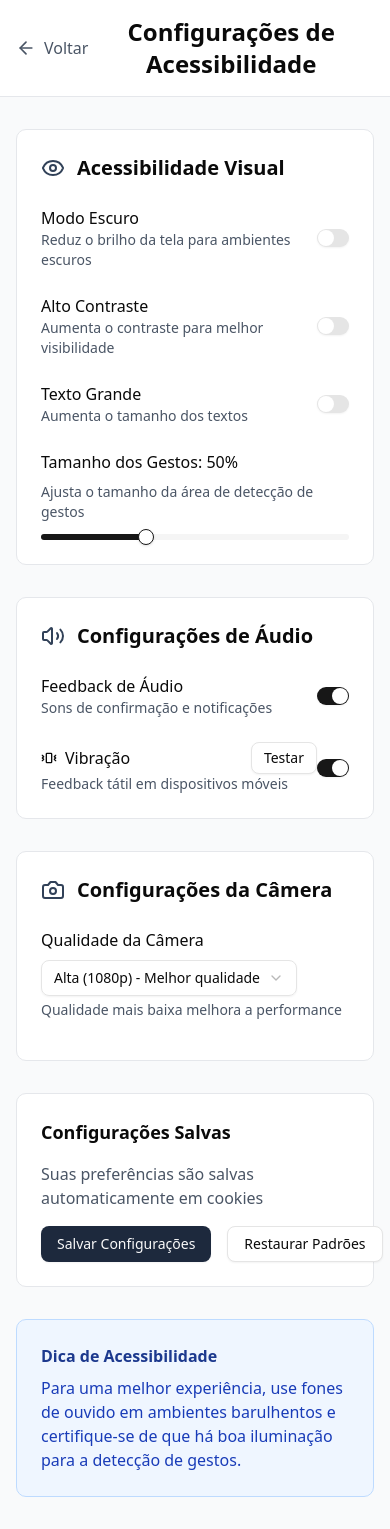
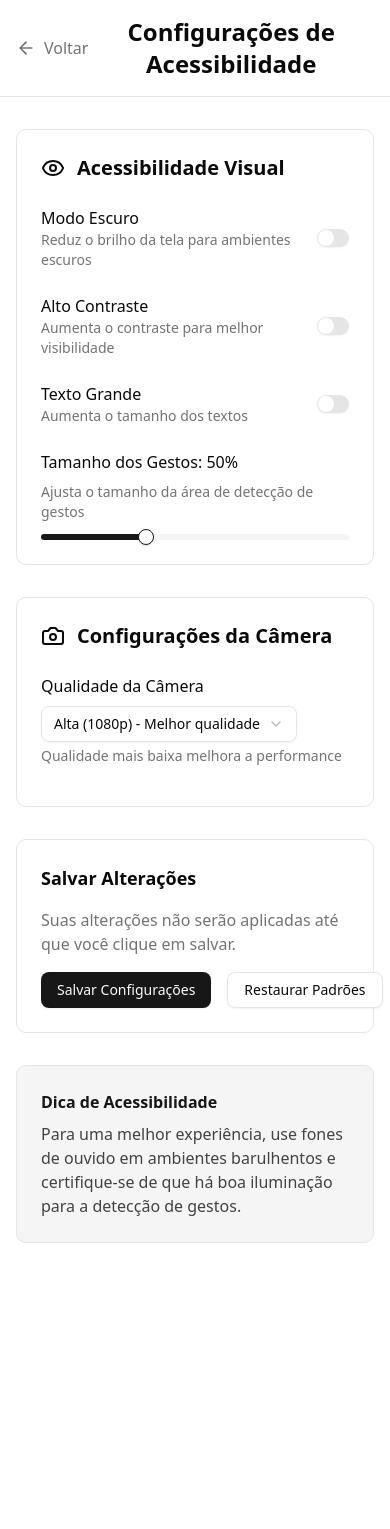
Before and after one commit to BernardoBorbaR/TCC-LibrasConnect, a React (Vite) app: page /settings in a window 390 px wide. After the commit the page ends 1275 px from the top, so only its background shows below. Built offline with nearby package versions, Linux system fonts and the light colour scheme.

Commit message:
mudança de visual

```diff
--- a/src/components/Settings.jsx
+++ b/src/components/Settings.jsx
@@ -1,182 +1,147 @@
-import { useState } from 'react'
+import { useState, useEffect } from 'react' // Adicionado useEffect
 import { Link } from 'react-router-dom'
-import { ArrowLeft, Eye, Volume2, Camera, Vibrate } from 'lucide-react'
+import { ArrowLeft, Eye, Camera } from 'lucide-react'
 import { Button } from '@/components/ui/button'
 import { Switch } from '@/components/ui/switch'
 import { Slider } from '@/components/ui/slider'
 import { Select, SelectContent, SelectItem, SelectTrigger, SelectValue } from '@/components/ui/select'
 
-// --- MODIFICAÇÃO AQUI ---
-// Recebendo as novas props highContrast e setHighContrast
 const Settings = ({ darkMode, setDarkMode, largeText, setLargeText, highContrast, setHighContrast }) => {
-  // Removendo o useState local para highContrast
+  // --- MODIFICAÇÃO AQUI: ESTADO LOCAL PARA MUDANÇAS PENDENTES ---
+  // Criamos um estado local para cada configuração. Eles são inicializados com os valores
+  // do estado global (que vêm via props).
+  const [localDarkMode, setLocalDarkMode] = useState(darkMode)
+  const [localLargeText, setLocalLargeText] = useState(largeText)
+  const [localHighContrast, setLocalHighContrast] = useState(highContrast)
+  const [localGestureSize, setLocalGestureSize] = useState([50])
+  const [localCameraQuality, setLocalCameraQuality] = useState('high')
+
+  // Este efeito garante que se as props mudarem, o estado local seja atualizado.
+  // Útil para manter a consistência.
+  useEffect(() => {
+    setLocalDarkMode(darkMode)
+    setLocalLargeText(largeText)
+    setLocalHighContrast(highContrast)
+  }, [darkMode, largeText, highContrast])
   // --- FIM DA MODIFICAÇÃO ---
-  const [gestureSize, setGestureSize] = useState([50])
-  const [audioFeedback, setAudioFeedback] = useState(true)
-  const [vibration, setVibration] = useState(true)
-  const [cameraQuality, setCameraQuality] = useState('high')
-
-  const testVibration = () => {
-    if ('vibrate' in navigator) {
-      navigator.vibrate(200)
-    }
-  }
 
   const saveSettings = () => {
-    alert('Configurações salvas com sucesso!')
+    // --- MODIFICAÇÃO AQUI: APLICAR AS MUDANÇAS ---
+    // Agora, o botão "Salvar" pega os valores do estado local e os envia
+    // para o estado global em App.jsx, aplicando as mudanças em todo o site.
+    setDarkMode(localDarkMode)
+    setLargeText(localLargeText)
+    setHighContrast(localHighContrast)
+    // (As outras configurações como gestureSize e cameraQuality já eram locais,
+    // mas poderiam ser salvas em localStorage aqui no futuro)
+    alert('Configurações salvas e aplicadas com sucesso!')
   }
 
   const resetSettings = () => {
-    setDarkMode(false)
-    setLargeText(false)
-    // --- MODIFICAÇÃO AQUI ---
-    // Resetando o estado global de alto contraste
-    setHighContrast(false)
-    // --- FIM DA MODIFICAÇÃO ---
-    setGestureSize([50])
-    setAudioFeedback(true)
-    setVibration(true)
-    setCameraQuality('high')
+    // --- MODIFICAÇÃO AQUI: RESETAR O ESTADO LOCAL ---
+    // O reset agora afeta apenas o estado local. O usuário ainda precisa
+    // clicar em "Salvar" para que os padrões sejam aplicados globalmente.
+    setLocalDarkMode(false)
+    setLocalLargeText(false)
+    setLocalHighContrast(false)
+    setLocalGestureSize([50])
+    setLocalCameraQuality('high')
+    alert('Configurações restauradas para o padrão. Clique em "Salvar" para aplicar.')
   }
 
   return (
-    <div className="min-h-screen bg-gray-50">
+    <div className="min-h-screen bg-background">
       {/* Header */}
-      <header className="bg-white border-b border-gray-200 p-4">
+      <header className="bg-card border-b border-border p-4">
         <div className="container mx-auto flex items-center">
-          <Link to="/" className="flex items-center text-gray-600 hover:text-gray-800">
+          <Link to="/" className="flex items-center text-muted-foreground hover:text-foreground">
             <ArrowLeft className="w-5 h-5 mr-2" />
             Voltar
           </Link>
-          <h1 className="text-2xl font-bold text-center flex-1">Configurações de Acessibilidade</h1>
+          <h1 className="text-2xl font-bold text-center flex-1 text-foreground">Configurações de Acessibilidade</h1>
         </div>
       </header>
 
       {/* Main Content */}
       <main className="container mx-auto px-4 py-8 max-w-4xl">
-        <div className="grid lg:grid-cols-2 gap-8">
+        <div className="grid lg:grid-cols-1 gap-8">
           {/* Visual Accessibility */}
-          <div className="bg-white rounded-lg border border-gray-200 p-6">
+          <div className="bg-card rounded-lg border border-border p-6">
             <div className="flex items-center mb-6">
-              <Eye className="w-6 h-6 mr-3 text-slate-700" />
-              <h2 className="text-xl font-semibold">Acessibilidade Visual</h2>
+              <Eye className="w-6 h-6 mr-3 text-foreground" />
+              <h2 className="text-xl font-semibold text-card-foreground">Acessibilidade Visual</h2>
             </div>
 
             <div className="space-y-6">
+              {/* --- MODIFICAÇÃO AQUI: USAR ESTADO LOCAL NOS CONTROLES --- */}
               {/* Dark Mode */}
               <div className="flex items-center justify-between">
                 <div>
-                  <h3 className="font-medium">Modo Escuro</h3>
-                  <p className="text-sm text-gray-600">Reduz o brilho da tela para ambientes escuros</p>
+                  <h3 className="font-medium text-card-foreground">Modo Escuro</h3>
+                  <p className="text-sm text-muted-foreground">Reduz o brilho da tela para ambientes escuros</p>
                 </div>
                 <Switch
-                  checked={darkMode}
-                  onCheckedChange={setDarkMode}
+                  checked={localDarkMode}
+                  onCheckedChange={setLocalDarkMode}
                 />
               </div>
 
               {/* High Contrast */}
               <div className="flex items-center justify-between">
                 <div>
-                  <h3 className="font-medium">Alto Contraste</h3>
-                  <p className="text-sm text-gray-600">Aumenta o contraste para melhor visibilidade</p>
+                  <h3 className="font-medium text-card-foreground">Alto Contraste</h3>
+                  <p className="text-sm text-muted-foreground">Aumenta o contraste para melhor visibilidade</p>
                 </div>
-                {/* --- MODIFICAÇÃO AQUI --- */}
-                {/* Este Switch agora controla o estado que vem de App.jsx */}
                 <Switch
-                  checked={highContrast}
-                  onCheckedChange={setHighContrast}
+                  checked={localHighContrast}
+                  onCheckedChange={setLocalHighContrast}
                 />
-                {/* --- FIM DA MODIFICAÇÃO --- */}
               </div>
 
               {/* Large Text */}
               <div className="flex items-center justify-between">
                 <div>
-                  <h3 className="font-medium">Texto Grande</h3>
-                  <p className="text-sm text-gray-600">Aumenta o tamanho dos textos</p>
+                  <h3 className="font-medium text-card-foreground">Texto Grande</h3>
+                  <p className="text-sm text-muted-foreground">Aumenta o tamanho dos textos</p>
                 </div>
                 <Switch
-                  checked={largeText}
-                  onCheckedChange={setLargeText}
+                  checked={localLargeText}
+                  onCheckedChange={setLocalLargeText}
                 />
               </div>
 
               {/* Gesture Size */}
               <div>
                 <div className="flex items-center justify-between mb-2">
-                  <h3 className="font-medium">Tamanho dos Gestos: {gestureSize[0]}%</h3>
+                  <h3 className="font-medium text-card-foreground">Tamanho dos Gestos: {localGestureSize[0]}%</h3>
                 </div>
-                <p className="text-sm text-gray-600 mb-3">Ajusta o tamanho da área de detecção de gestos</p>
+                <p className="text-sm text-muted-foreground mb-3">Ajusta o tamanho da área de detecção de gestos</p>
                 <Slider
-                  value={gestureSize}
-                  onValueChange={setGestureSize}
+                  value={localGestureSize}
+                  onValueChange={setLocalGestureSize}
                   max={100}
                   min={25}
                   step={5}
                   className="w-full"
                 />
               </div>
-            </div>
-          </div>
-
-          {/* Audio Settings */}
-          <div className="bg-white rounded-lg border border-gray-200 p-6">
-            <div className="flex items-center mb-6">
-              <Volume2 className="w-6 h-6 mr-3 text-slate-700" />
-              <h2 className="text-xl font-semibold">Configurações de Áudio</h2>
-            </div>
-
-            <div className="space-y-6">
-              {/* Audio Feedback */}
-              <div className="flex items-center justify-between">
-                <div>
-                  <h3 className="font-medium">Feedback de Áudio</h3>
-                  <p className="text-sm text-gray-600">Sons de confirmação e notificações</p>
-                </div>
-                <Switch
-                  checked={audioFeedback}
-                  onCheckedChange={setAudioFeedback}
-                />
-              </div>
-
-              {/* Vibration */}
-              <div className="flex items-center justify-between">
-                <div className="flex-1">
-                  <div className="flex items-center">
-                    <Vibrate className="w-4 h-4 mr-2" />
-                    <h3 className="font-medium">Vibração</h3>
-                    <Button
-                      variant="outline"
-                      size="sm"
-                      onClick={testVibration}
-                      className="ml-auto"
-                    >
-                      Testar
-                    </Button>
-                  </div>
-                  <p className="text-sm text-gray-600">Feedback tátil em dispositivos móveis</p>
-                </div>
-                <Switch
-                  checked={vibration}
-                  onCheckedChange={setVibration}
-                />
-              </div>
+              {/* --- FIM DA MODIFICAÇÃO --- */}
             </div>
           </div>
         </div>
 
         {/* Camera Settings */}
-        <div className="mt-8 bg-white rounded-lg border border-gray-200 p-6">
+        <div className="mt-8 bg-card rounded-lg border border-border p-6">
           <div className="flex items-center mb-6">
-            <Camera className="w-6 h-6 mr-3 text-slate-700" />
-            <h2 className="text-xl font-semibold">Configurações da Câmera</h2>
+            <Camera className="w-6 h-6 mr-3 text-foreground" />
+            <h2 className="text-xl font-semibold text-card-foreground">Configurações da Câmera</h2>
           </div>
 
           <div className="max-w-md">
             <div className="mb-4">
-              <h3 className="font-medium mb-2">Qualidade da Câmera</h3>
-              <Select value={cameraQuality} onValueChange={setCameraQuality}>
+              <h3 className="font-medium mb-2 text-card-foreground">Qualidade da Câmera</h3>
+              {/* --- MODIFICAÇÃO AQUI: USAR ESTADO LOCAL --- */}
+              <Select value={localCameraQuality} onValueChange={setLocalCameraQuality}>
                 <SelectTrigger>
                   <SelectValue />
                 </SelectTrigger>
@@ -186,7 +151,8 @@ const Settings = ({ darkMode, setDarkMode, largeText, setLargeText, highContrast
                   <SelectItem value="low">Baixa (480p) - Melhor performance</SelectItem>
                 </SelectContent>
               </Select>
-              <p className="text-sm text-gray-600 mt-1">
+              {/* --- FIM DA MODIFICAÇÃO --- */}
+              <p className="text-sm text-muted-foreground mt-1">
                 Qualidade mais baixa melhora a performance
               </p>
             </div>
@@ -194,14 +160,14 @@ const Settings = ({ darkMode, setDarkMode, largeText, setLargeText, highContrast
         </div>
 
         {/* Save Settings */}
-        <div className="mt-8 bg-white rounded-lg border border-gray-200 p-6">
-          <h3 className="text-lg font-semibold mb-4">Configurações Salvas</h3>
-          <p className="text-gray-600 mb-4">
-            Suas preferências são salvas automaticamente em cookies
+        <div className="mt-8 bg-card rounded-lg border border-border p-6">
+          <h3 className="text-lg font-semibold mb-4 text-card-foreground">Salvar Alterações</h3>
+          <p className="text-muted-foreground mb-4">
+            Suas alterações não serão aplicadas até que você clique em salvar.
           </p>
 
           <div className="flex gap-4">
-            <Button onClick={saveSettings} className="bg-slate-800 hover:bg-slate-700">
+            <Button onClick={saveSettings}>
               Salvar Configurações
             </Button>
             <Button onClick={resetSettings} variant="outline">
@@ -211,9 +177,9 @@ const Settings = ({ darkMode, setDarkMode, largeText, setLargeText, highContrast
         </div>
 
         {/* Accessibility Tip */}
-        <div className="mt-8 bg-blue-50 border border-blue-200 rounded-lg p-6">
-          <h3 className="font-semibold text-blue-900 mb-2">Dica de Acessibilidade</h3>
-          <p className="text-blue-800">
+        <div className="mt-8 bg-accent border border-border rounded-lg p-6">
+          <h3 className="font-semibold text-accent-foreground mb-2">Dica de Acessibilidade</h3>
+          <p className="text-accent-foreground/80">
             Para uma melhor experiência, use fones de ouvido em ambientes barulhentos e
             certifique-se de que há boa iluminação para a detecção de gestos.
           </p>
--- a/src/hooks/useHandGestureRecognition.js
+++ b/src/hooks/useHandGestureRecognition.js
@@ -58,7 +58,7 @@ export const useHandGestureRecognition = () => {
       hand[12].y > hand[10].y && // Médio dobrado
       hand[16].y > hand[14].y && // Anelar dobrado
       hand[20].y > hand[18].y; // Mínimo dobrado
-    if (isThumbsUp) return 'Polegar para Cima 👍';
+    if (isThumbsUp) return 'Polegar para Cima';
 
     // Lógica para "Mão Aberta"
     const isOpenHand =
@@ -67,7 +67,7 @@ export const useHandGestureRecognition = () => {
       hand[12].y < hand[10].y && // Médio esticado
       hand[16].y < hand[14].y && // Anelar esticado
       hand[20].y < hand[18].y; // Mínimo esticado
-    if (isOpenHand) return 'Mão Aberta ✋';
+    if (isOpenHand) return 'Mão Aberta';
 
     return ''; // Nenhum gesto conhecido
   };
```
Also changed, not shown: src/App.css (+28 -33 lines), src/components/HomePage.jsx (+5 -15 lines), src/components/LibrasDictionary.jsx (+30 -37 lines), src/components/RealTimeTranslator.jsx (+12 -27 lines).
